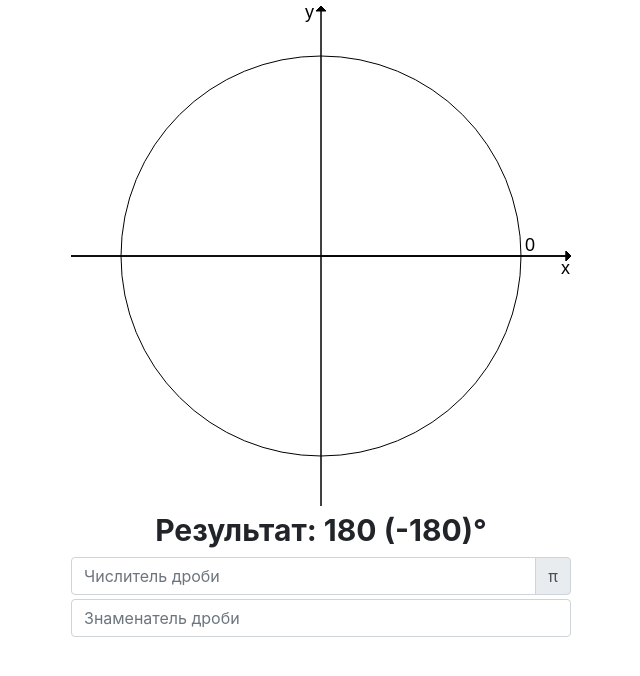
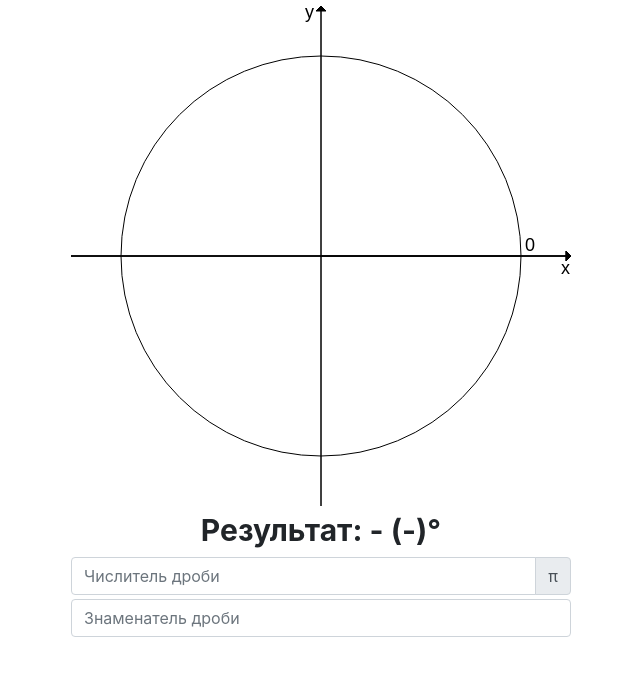
Before and after one commit to Webring/pi-fraction, a plain HTML site: page index.html in a window 1280 px wide. Shown: the whole page, without its empty margins (319-959 px from the left). Drawn offline with nearby package versions, Linux system fonts and the light colour scheme.

Commit message:
Update index.html

```diff
--- a/index.html
+++ b/index.html
@@ -16,7 +16,7 @@
     <tr>
         <th>
             <div class="mb-1" style="text-align: center; font-size: 30px;">
-                Результат: <content id="ang1">180</content> (<content id="ang2">-180</content>)°
+                Результат: <content id="ang1">-</content> (<content id="ang2">-</content>)°
             </div>
             <div class="input-group mb-1">
                   <input type="number" class="form-control" placeholder="Числитель дроби" id="up" onkeyup="calc()" onchange="calc()">
```
